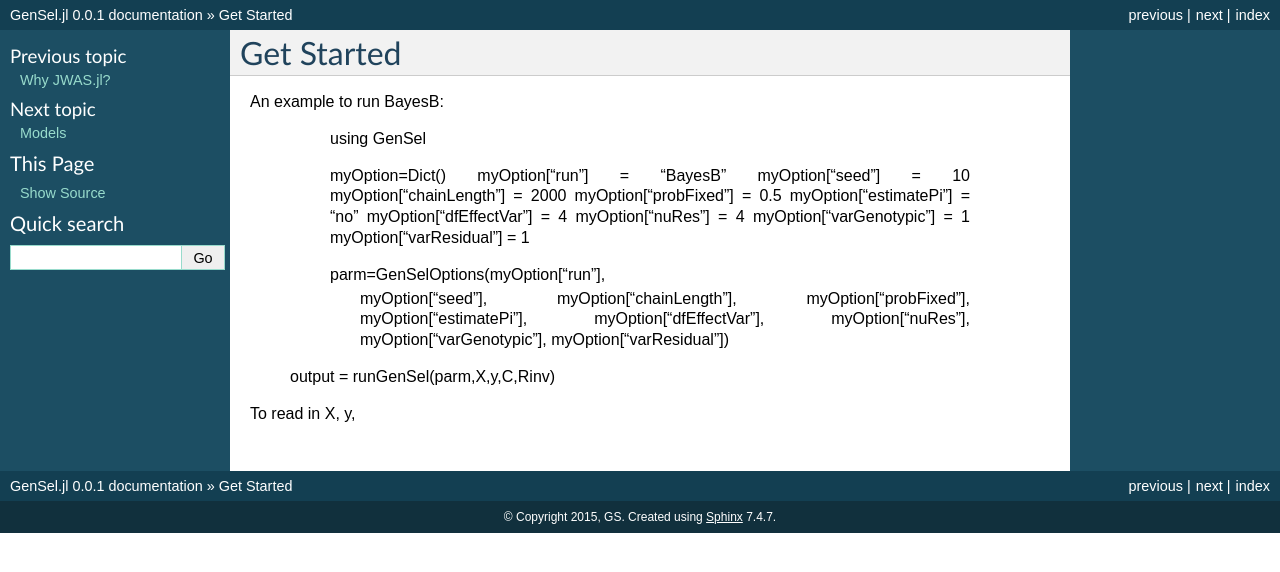
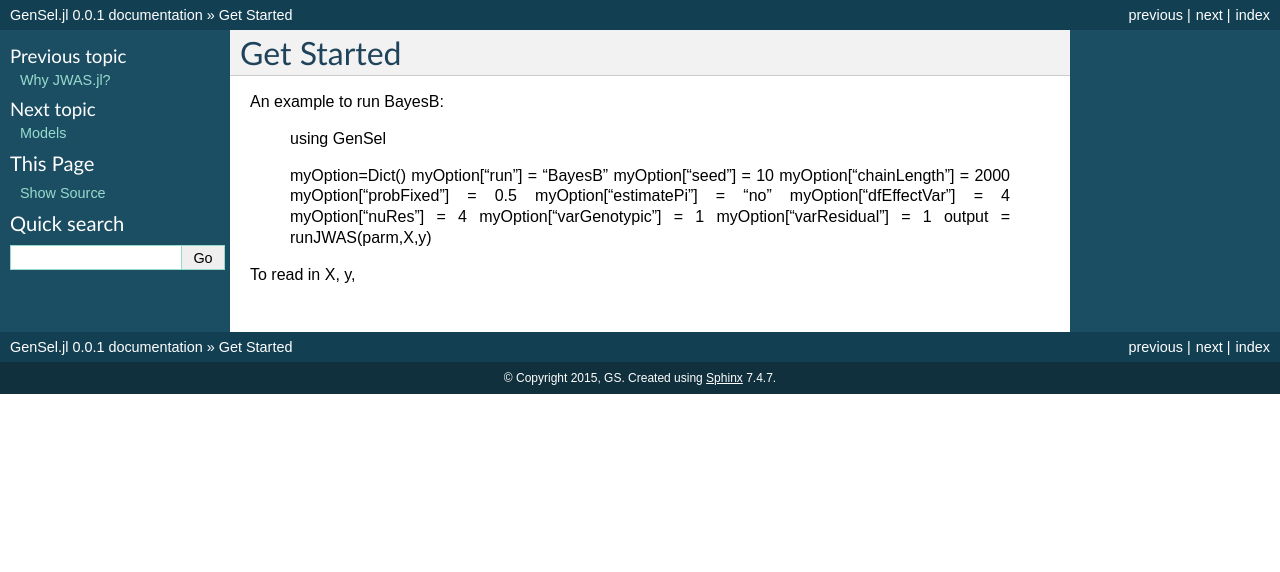
Before and after one commit to reworkhow/JWAS.jl, a Sphinx documentation site: the page built from docs/source/get_started.rst, in a window 1280 px wide. Shown: the top 572 px of the page. Built offline with Sphinx 7.4.7, drawn with Linux system fonts in a browser that asks for light colours.

Commit message:
Update get_started.rst

```diff
--- a/docs/source/get_started.rst
+++ b/docs/source/get_started.rst
@@ -15,20 +15,6 @@ An example to run BayesB:
 	myOption["nuRes"]        = 4
 	myOption["varGenotypic"] = 1
 	myOption["varResidual"]  = 1
-
-	parm=GenSelOptions(myOption["run"],
-                        	myOption["seed"],
-                        	myOption["chainLength"],
-                        	myOption["probFixed"],
-                        	myOption["estimatePi"],
-                        	myOption["dfEffectVar"],
-                        	myOption["nuRes"],
-                        	myOption["varGenotypic"],
-                        	myOption["varResidual"])
-
-    output = runGenSel(parm,X,y,C,Rinv)
-
-
-
+	output = runJWAS(parm,X,y)
 
 To read in X, y,
```
